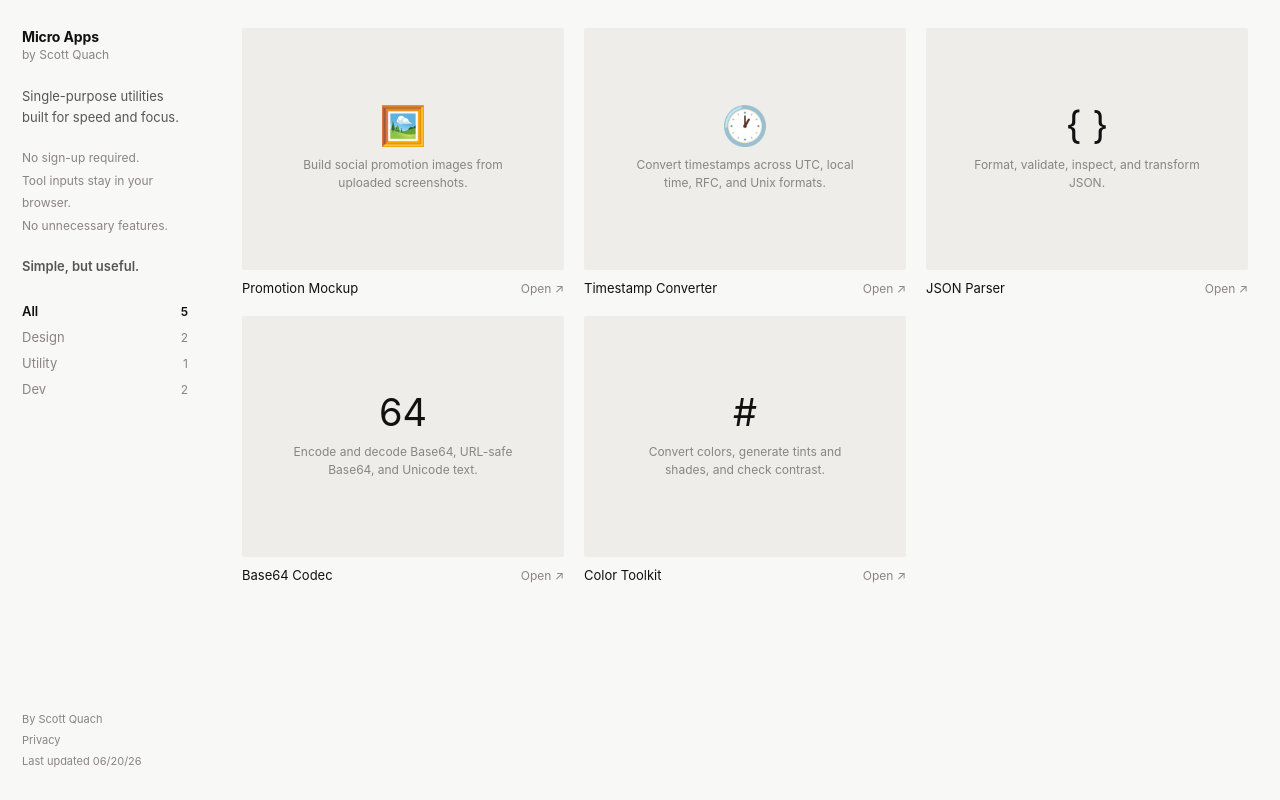
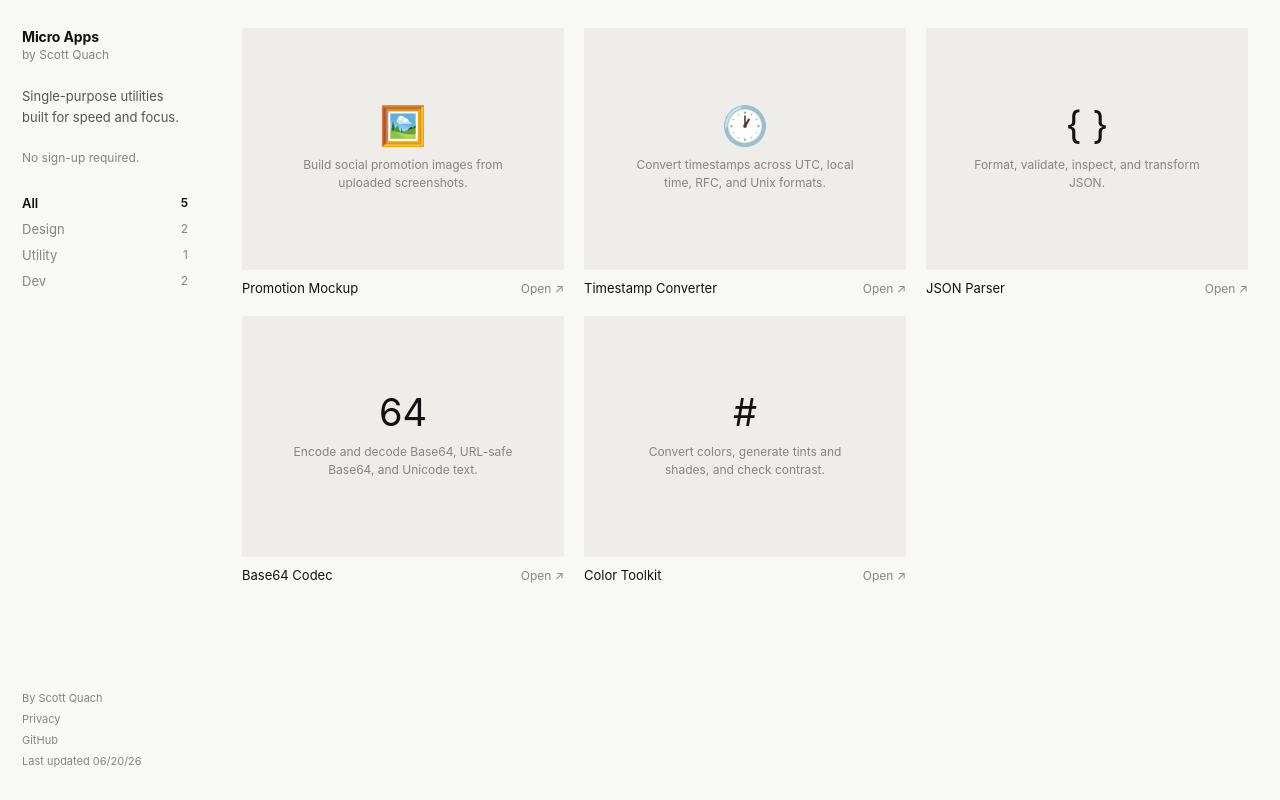
Before and after one commit to scottquach/micro-apps, a plain HTML site: page index.html in a window 1280 px wide. Drawn offline with Linux system fonts and the light colour scheme; a script that the page names is missing.

Commit message:
Cleanup sidebar

```diff
--- a/common/index.css
+++ b/common/index.css
@@ -187,6 +187,15 @@ button { cursor: pointer; }
   margin-bottom: 24px;
 }
 
+.dir-sub a {
+  color: inherit;
+  text-decoration: none;
+}
+
+.dir-sub a:hover {
+  color: var(--text);
+}
+
 .dir-desc {
   font-size: 13px;
   color: var(--text-dim);
--- a/index.html
+++ b/index.html
@@ -20,23 +20,22 @@
 
   <aside class="dir-info">
     <h1>Micro Apps</h1>
-    <p class="dir-sub">by Scott Quach</p>
+    <p class="dir-sub">by <a href="https://scottquach.com/" target="_blank" rel="noopener noreferrer">Scott Quach</a></p>
 
     <p class="dir-desc">Single-purpose utilities built for speed and focus.</p>
 
     <ul class="dir-lines">
       <li>No sign-up required.</li>
-      <li>Tool inputs stay in your browser.</li>
-      <li>No unnecessary features.</li>
     </ul>
 
-    <p class="dir-cta">Simple, but useful.</p>
+    <!-- <p class="dir-cta">Simple, but useful.</p> -->
 
     <div class="dir-filters" id="filters"></div>
 
     <div class="dir-footer">
-      <div>By Scott Quach</div>
+      <div>By <a href="https://scottquach.com/" target="_blank" rel="noopener noreferrer">Scott Quach</a></div>
       <div><a href="privacy.html">Privacy</a></div>
+      <div><a href="https://github.com/scottquach/micro-apps" target="_blank" rel="noopener noreferrer">GitHub</a></div>
       <div id="last-updated"></div>
     </div>
   </aside>
```
